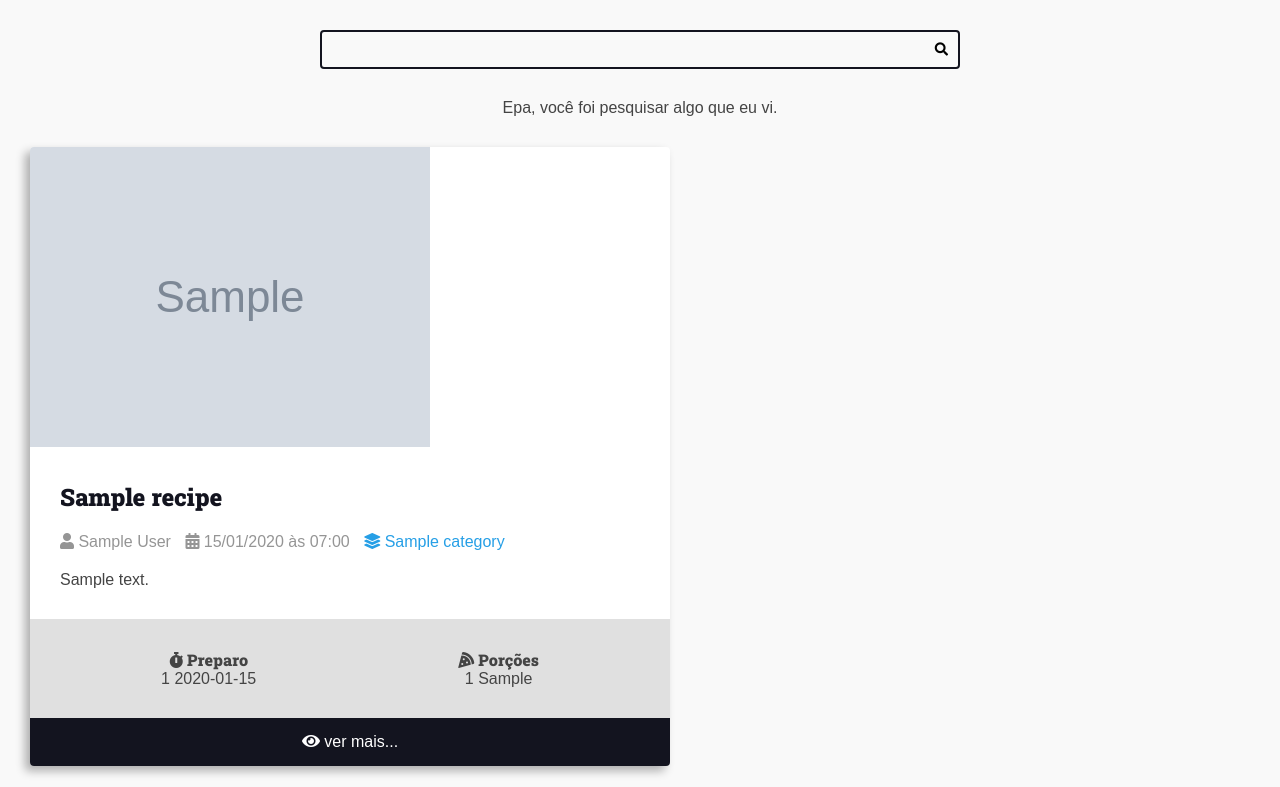
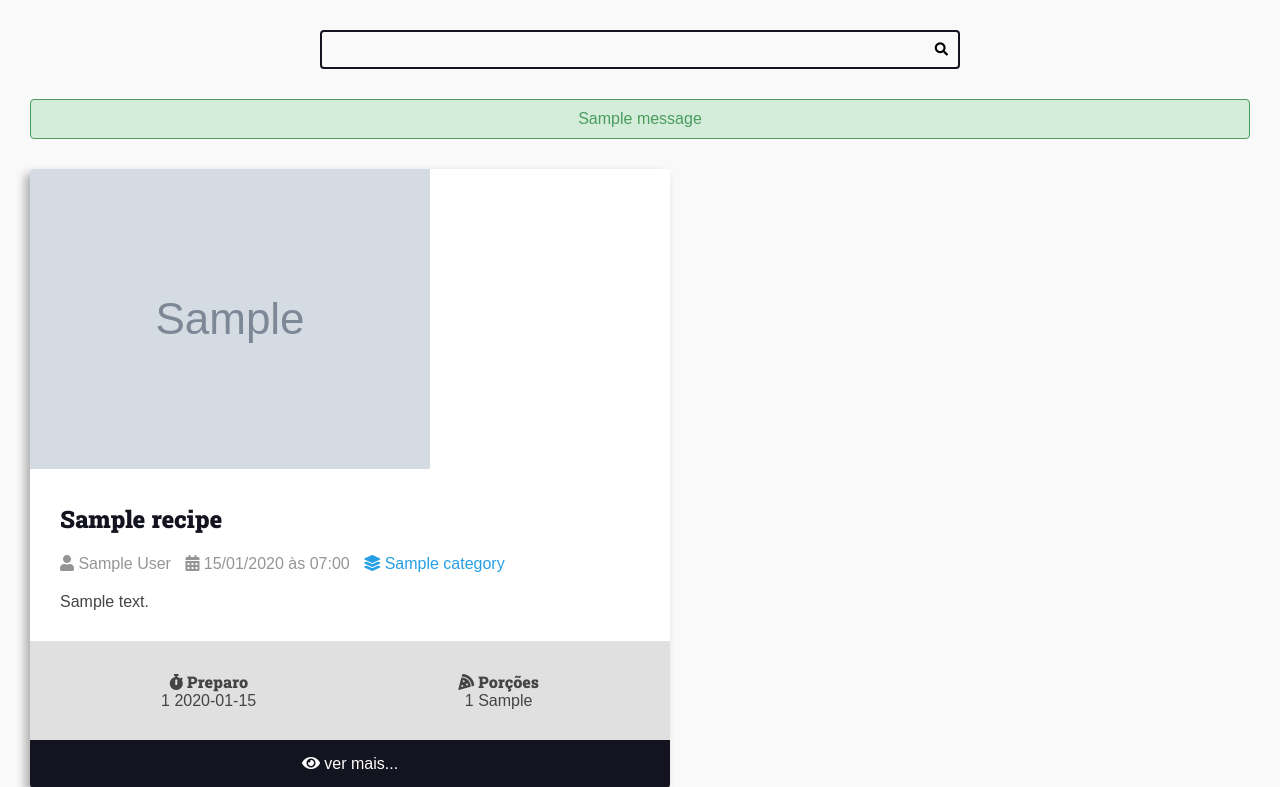
Before and after one commit to Leonardoongaratto/recipes, a Django app: page / in a window 1280 px wide. Shown: the part 113-900 px from the top of the page. Run offline with Django 4.2, Linux system fonts and the light colour scheme; tables that the repository leaves empty hold one stand-in row (values such as "Sample post"); grey boxes marked "Sample" are stand-in pictures; one stand-in notice (Sample message) is shown.

Commit message:
finalizado o css das messages

```diff
--- a/recipes/static/recipes/css/style.css
+++ b/recipes/static/recipes/css/style.css
@@ -314,3 +314,61 @@ h1,h2,h3,h4,h5,h6 {
 .m-y {
     margin: var(--spacing-gutter-medium) 0;
 }
+
+@media (max-width: 600px) {
+    .main-content-list {
+      grid-template-columns: repeat(auto-fit, minmax(100%, 1fr));
+    }
+  }
+
+/* Messages */
+
+.messages-container {
+    display: flex;
+    flex-flow: column nowrap;
+    gap: calc(var(--spacing-gutter-medium) / 2);
+  }
+
+.message {
+    padding: 1rem;
+    border-radius: 4px;
+    border: 1px solid var(--color-dark-text);
+    background: var(--color-gray-2);
+    color: var(--color-dark-text);
+  }
+
+  .message-error {
+    border: 1px solid var(--color-error-dark);
+    background: var(--color-error-light);
+    color: var(--color-error-dark);
+  }
+
+  .message-success {
+    border: 1px solid var(--color-success-dark);
+    background: var(--color-success-light);
+    color: var(--color-success-dark);
+  }
+
+  .message-warning {
+    border: 1px solid var(--color-warning-dark);
+    background: var(--color-warning-light);
+    color: var(--color-warning-dark);
+  }
+
+  .message-alert {
+    border: 1px solid var(--color-alert-dark);
+    background: var(--color-alert-light);
+    color: var(--color-alert-dark);
+  }
+
+  .message-info {
+    border: 1px solid var(--color-info-dark);
+    background: var(--color-info-light);
+    color: var(--color-info-dark);
+  }
+
+  .message-debug {
+    border: 1px solid var(--color-debug-dark);
+    background: var(--color-debug-light);
+    color: var(--color-debug-dark);
+  }
--- a/recipes/templates/recipes/pages/home.html
+++ b/recipes/templates/recipes/pages/home.html
@@ -4,13 +4,7 @@
 
 {% block content %}
 
-{% if messages %}
-<div class="main-content center container">
-    {% for message in messages %}
-        {{ message }}
-    {% endfor %}
-</div>
-{% endif %}
+{% include 'recipes/partials/messages.html' %}
 
 <div class="main-content main-content-list container">
     {% for recipe in recipes %}
--- /dev/null
+++ b/recipes/templates/recipes/partials/messages.html
@@ -0,0 +1,9 @@
+{% if messages %}
+<div class="main-content center container messages-container">
+    {% for message in messages %}
+        <div class="message {{ message.tags}}">
+            {{ message }}
+        </div>
+    {% endfor %}
+</div>
+{% endif %}
--- a/recipes/views.py
+++ b/recipes/views.py
@@ -5,7 +5,6 @@ from recipes.models import Recipe
 from django.db.models import Q
 from utils.pagination import make_pagination
 from django.shortcuts import get_list_or_404, get_object_or_404, render
-from django.contrib import messages
 
 PER_PAGE = int(os.environ.get('PER_PAGE', 4))
 
@@ -16,8 +15,6 @@ def home(request):
     ).order_by('-id')
 
     page_obj, pagination_range = make_pagination(request, recipes, PER_PAGE)
-
-    messages.success(request, 'Epa, você foi pesquisar algo que eu vi.')
 
     return render(request, 'recipes/pages/home.html', context={
         'recipes': page_obj,
```
